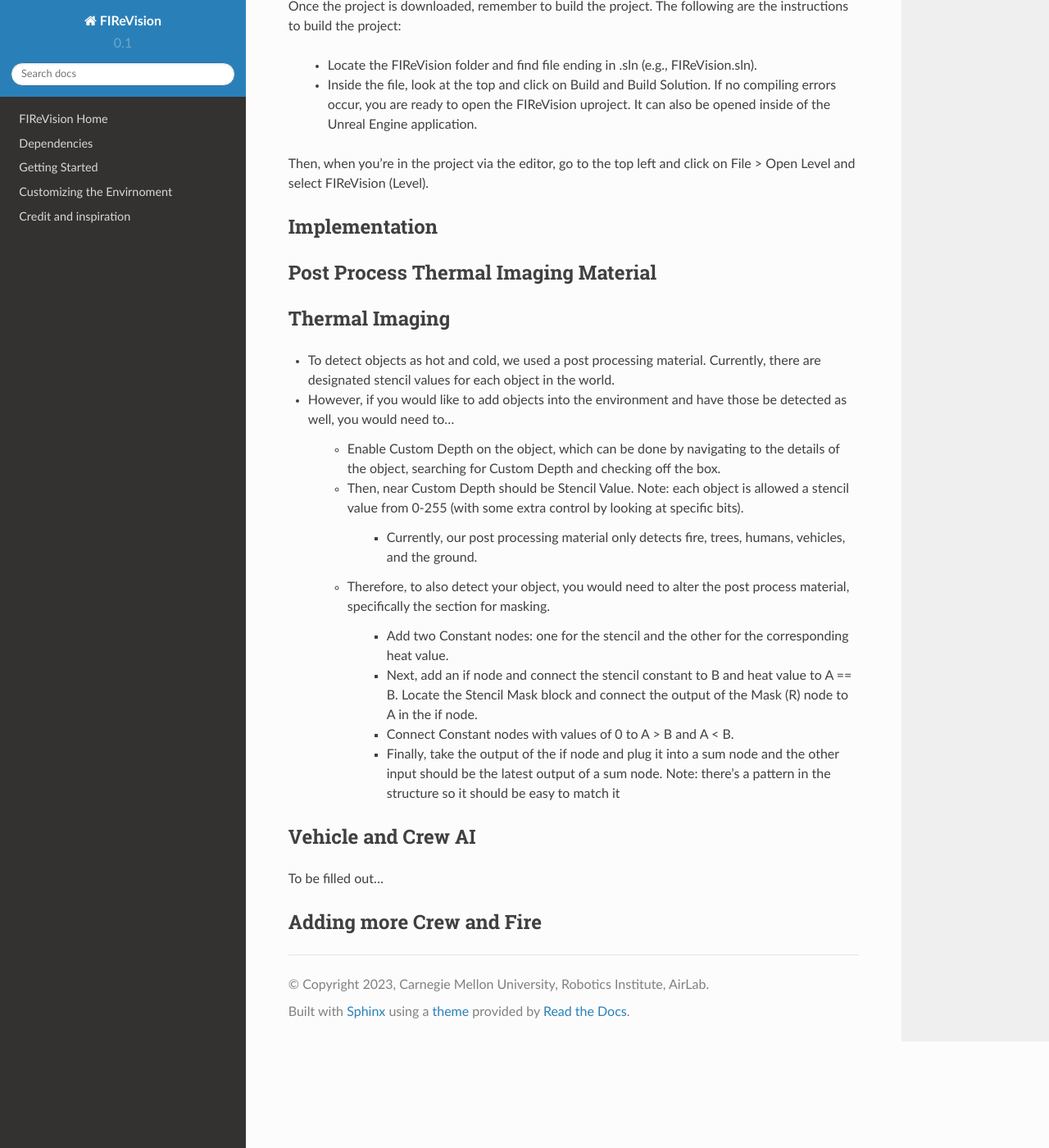
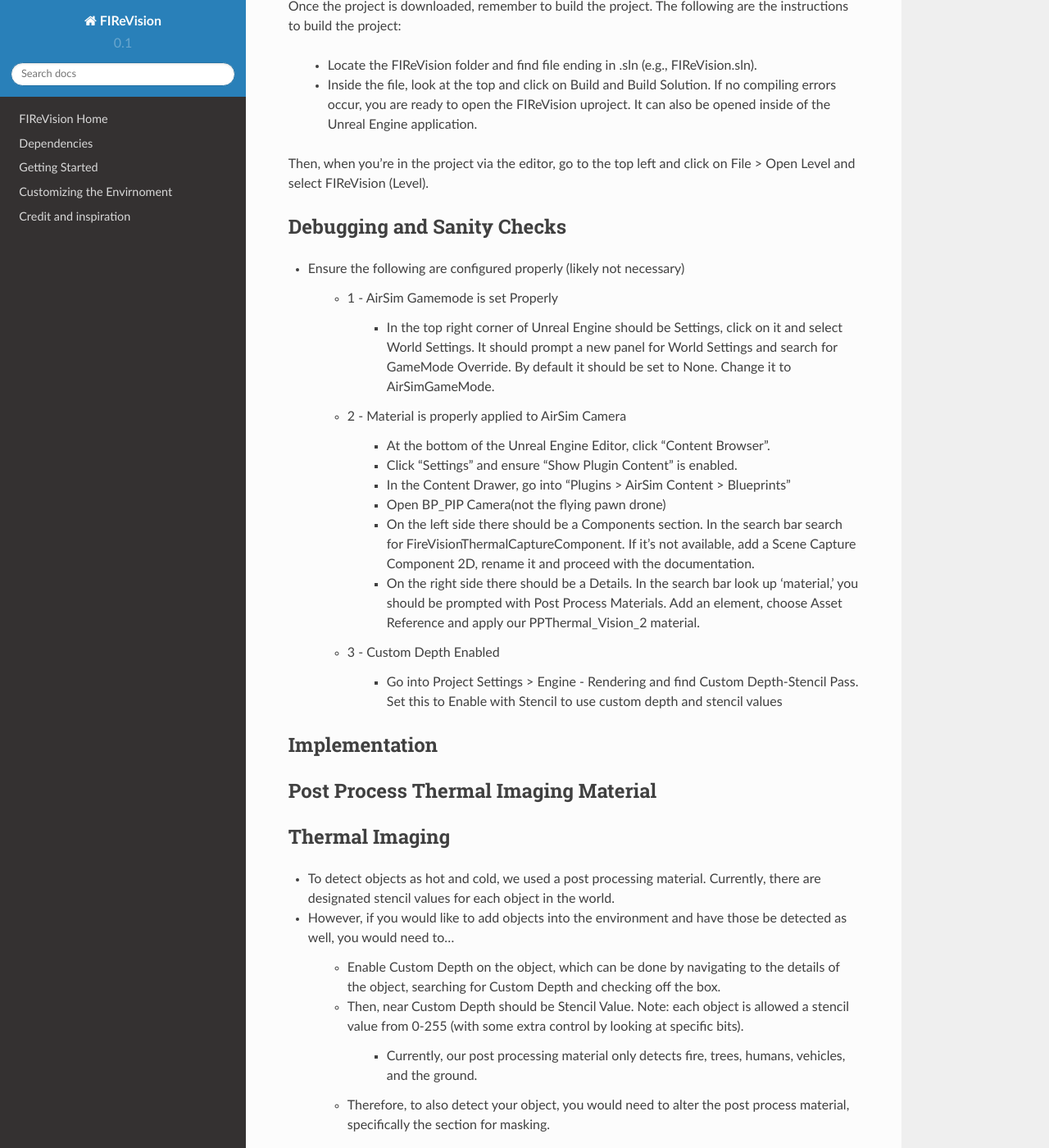
Before and after one commit to castacks/firevision_sim, a Sphinx documentation site: the page built from docs/development.rst, in a window 1280 px wide and 1400 px high, scrolled down 537 px. Shown: the whole window at 82% size. Built offline with Sphinx 7.4.7 and the Read the Docs theme 2.0.0, drawn with Linux system fonts in a browser that asks for light colours; pages that are not in the unit, such as notebooks, are missing from menus.

Commit message:
Update development.rst

```diff
--- a/docs/development.rst
+++ b/docs/development.rst
@@ -14,6 +14,27 @@ Once the project is downloaded, remember to build the project. The following are
     - Inside the file, look at the top and click on Build and Build Solution. If no compiling errors occur, you are ready to open the FIReVision uproject. It can also be opened inside of the Unreal Engine application.
 Then, when you're in the project via the editor, go to the top left and click on File > Open Level and select FIReVision (Level).
 
+Debugging and Sanity Checks
+---------------------
+
+- Ensure the following are configured properly (likely not necessary)
+
+    - 1 - AirSim Gamemode is set Properly
+
+        - In the top right corner of Unreal Engine should be Settings, click on it and select World Settings. It should prompt a new panel for World Settings and search for GameMode Override. By default it should be set to None. Change it to AirSimGameMode.
+
+    - 2 - Material is properly applied to AirSim Camera
+
+        - At the bottom of the Unreal Engine Editor, click “Content Browser”.
+        - Click “Settings” and ensure “Show Plugin Content” is enabled.
+        - In the Content Drawer, go into “Plugins > AirSim Content > Blueprints”
+        - Open BP_PIP Camera(not the flying pawn drone)
+        - On the left side there should be a Components section. In the search bar search for FireVisionThermalCaptureComponent. If it’s not available, add a Scene Capture Component 2D, rename it and proceed with the documentation.
+        - On the right side there should be a Details. In the search bar look up ‘material,’ you should be prompted with Post Process Materials. Add an element, choose Asset Reference and apply our PPThermal_Vision_2 material.
+
+    - 3 - Custom Depth Enabled
+
+        - Go into Project Settings > Engine - Rendering and find Custom Depth-Stencil Pass. Set this to Enable with Stencil to use custom depth and stencil values
 
 Implementation
 ----
@@ -42,3 +63,4 @@ To be filled out...
 
 Adding more Crew and Fire
 -----
+To be filled out...
```
